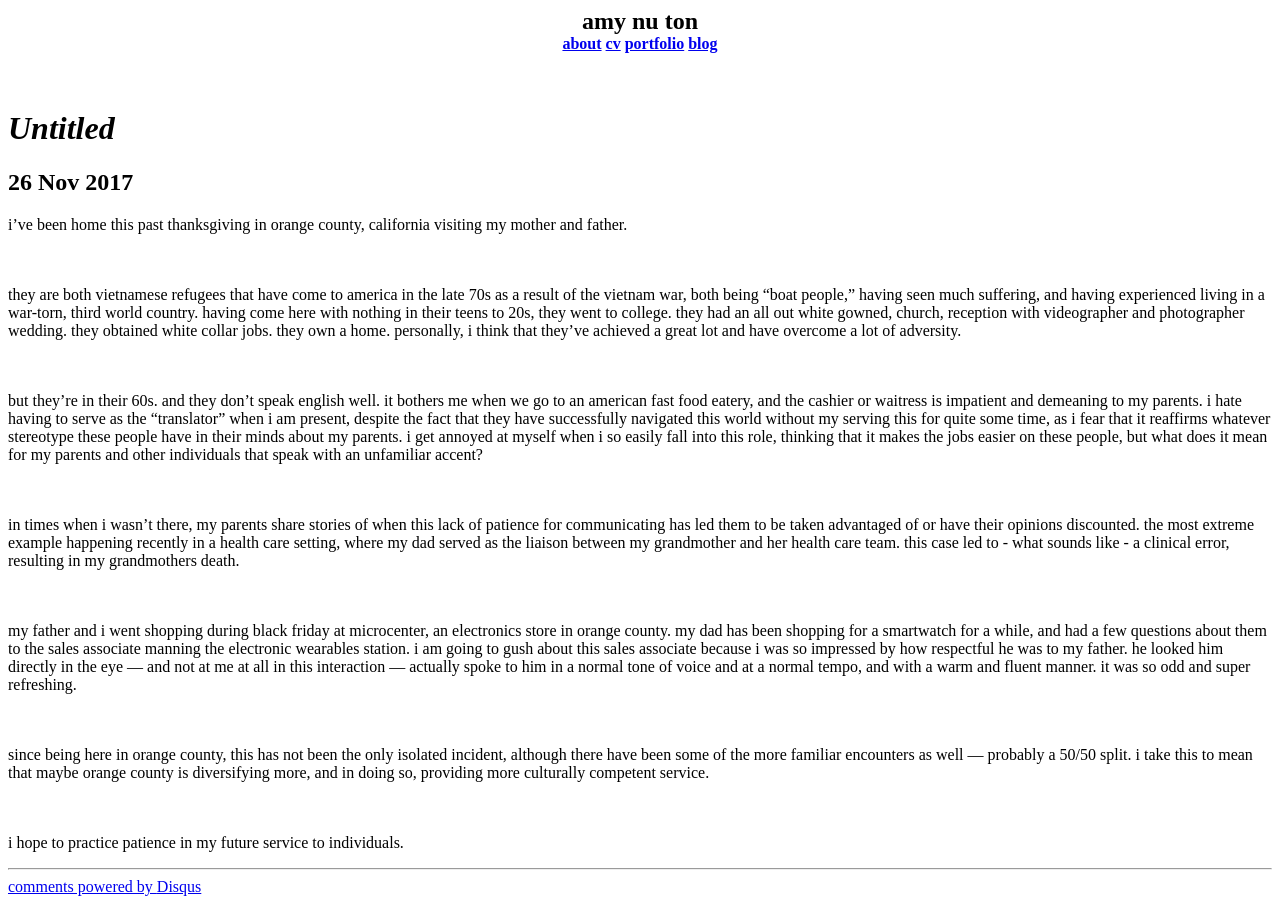
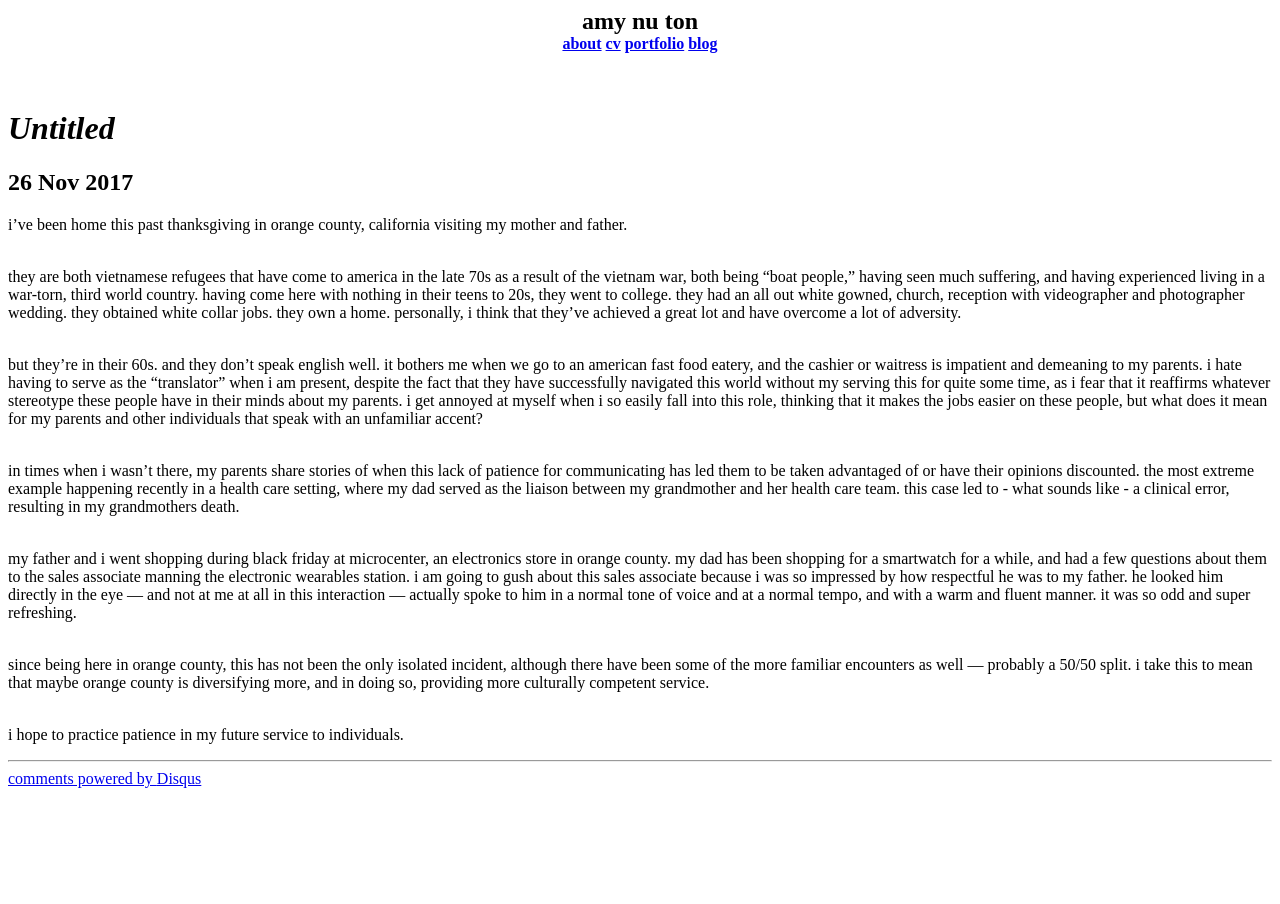
Before and after one commit to anvton/anvton.github.io, a Jekyll site: the page built from _posts/2017-11-26-untitled.md, in a window 1280 px wide. Built offline with Jekyll 4.4.1, drawn with Linux system fonts in a browser that asks for light colours; comment, search, counter and statistics services are not loaded.

```diff
--- a/_posts/2017-11-26-untitled.md
+++ b/_posts/2017-11-26-untitled.md
@@ -6,14 +6,14 @@ date: 2017-11-26
 
 i’ve been home this past thanksgiving in orange county, california visiting my mother and father.
 
-<br /><br />they are both vietnamese refugees that have come to america in the late 70s as a result of the vietnam war, both being “boat people,” having seen much suffering, and having experienced living in a war-torn, third world country. having come here with nothing in their teens to 20s, they went to college. they had an all out white gowned, church, reception with videographer and photographer wedding. they obtained white collar jobs. they own a home. personally, i think that they’ve achieved a great lot and have overcome a lot of adversity.
+<br />they are both vietnamese refugees that have come to america in the late 70s as a result of the vietnam war, both being “boat people,” having seen much suffering, and having experienced living in a war-torn, third world country. having come here with nothing in their teens to 20s, they went to college. they had an all out white gowned, church, reception with videographer and photographer wedding. they obtained white collar jobs. they own a home. personally, i think that they’ve achieved a great lot and have overcome a lot of adversity.
 
-<br /><br />but they’re in their 60s. and they don’t speak english well. it bothers me when we go to an american fast food eatery, and the cashier or waitress is impatient and demeaning to my parents. i hate having to serve as the “translator” when i am present, despite the fact that they have successfully navigated this world without my serving this for quite some time, as i fear that it reaffirms whatever stereotype these people have in their minds about my parents. i get annoyed at myself when i so easily fall into this role, thinking that it makes the jobs easier on these people, but what does it mean for my parents and other individuals that speak with an unfamiliar accent?
+<br />but they’re in their 60s. and they don’t speak english well. it bothers me when we go to an american fast food eatery, and the cashier or waitress is impatient and demeaning to my parents. i hate having to serve as the “translator” when i am present, despite the fact that they have successfully navigated this world without my serving this for quite some time, as i fear that it reaffirms whatever stereotype these people have in their minds about my parents. i get annoyed at myself when i so easily fall into this role, thinking that it makes the jobs easier on these people, but what does it mean for my parents and other individuals that speak with an unfamiliar accent?
 
-<br /><br />in times when i wasn’t there, my parents share stories of when this lack of patience for communicating has led them to be taken advantaged of or have their opinions discounted. the most extreme example happening recently in a health care setting, where my dad served as the liaison between my grandmother and her health care team. this case led to - what sounds like - a clinical error, resulting in my grandmothers death.
+<br />in times when i wasn’t there, my parents share stories of when this lack of patience for communicating has led them to be taken advantaged of or have their opinions discounted. the most extreme example happening recently in a health care setting, where my dad served as the liaison between my grandmother and her health care team. this case led to - what sounds like - a clinical error, resulting in my grandmothers death.
 
-<br /><br />my father and i went shopping during black friday at microcenter, an electronics store in orange county. my dad has been shopping for a smartwatch for a while, and had a few questions about them to the sales associate manning the electronic wearables station. i am going to gush about this sales associate because i was so impressed by how respectful he was to my father. he looked him directly in the eye — and not at me at all in this interaction — actually spoke to him in a normal tone of voice and at a normal tempo, and with a warm and fluent manner. it was so odd and super refreshing.
+<br />my father and i went shopping during black friday at microcenter, an electronics store in orange county. my dad has been shopping for a smartwatch for a while, and had a few questions about them to the sales associate manning the electronic wearables station. i am going to gush about this sales associate because i was so impressed by how respectful he was to my father. he looked him directly in the eye — and not at me at all in this interaction — actually spoke to him in a normal tone of voice and at a normal tempo, and with a warm and fluent manner. it was so odd and super refreshing.
 
-<br /><br />since being here in orange county, this has not been the only isolated incident, although there have been some of the more familiar encounters as well — probably a 50/50 split. i take this to mean that maybe orange county is diversifying more, and in doing so, providing more culturally competent service.
+<br />since being here in orange county, this has not been the only isolated incident, although there have been some of the more familiar encounters as well — probably a 50/50 split. i take this to mean that maybe orange county is diversifying more, and in doing so, providing more culturally competent service.
 
-<br /><br />i hope to practice patience in my future service to individuals.
+<br />i hope to practice patience in my future service to individuals.
```
